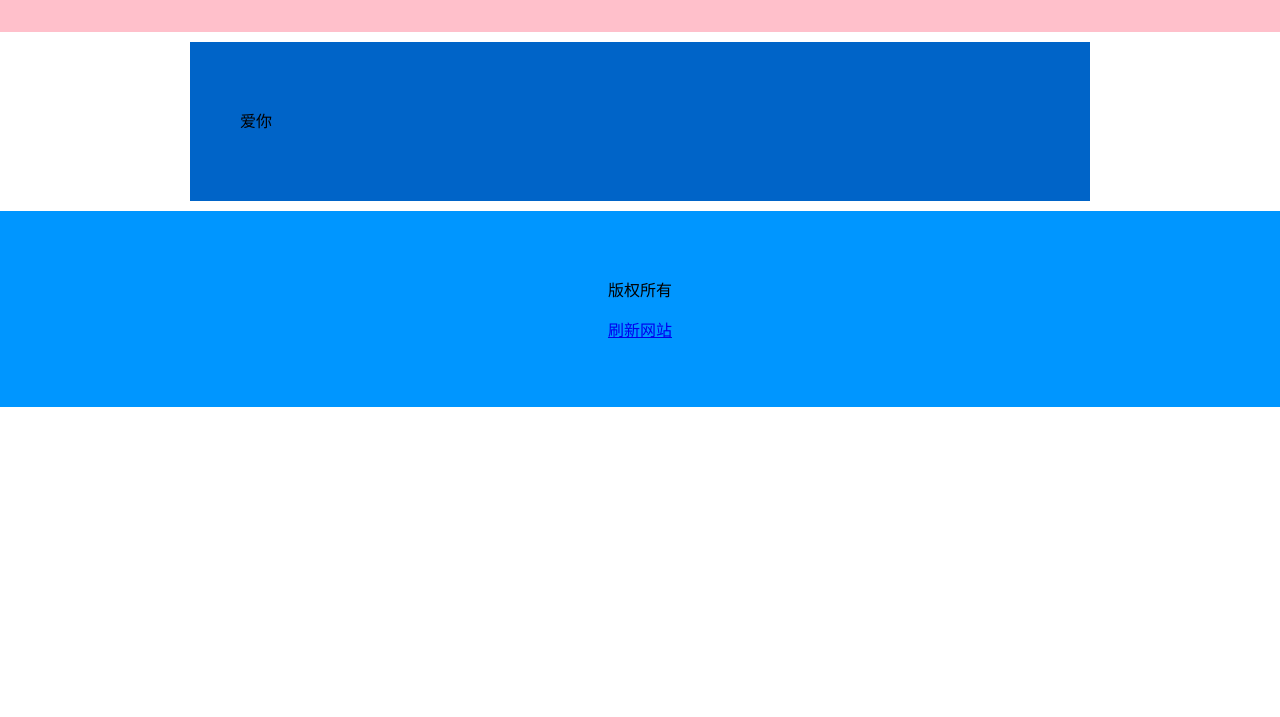
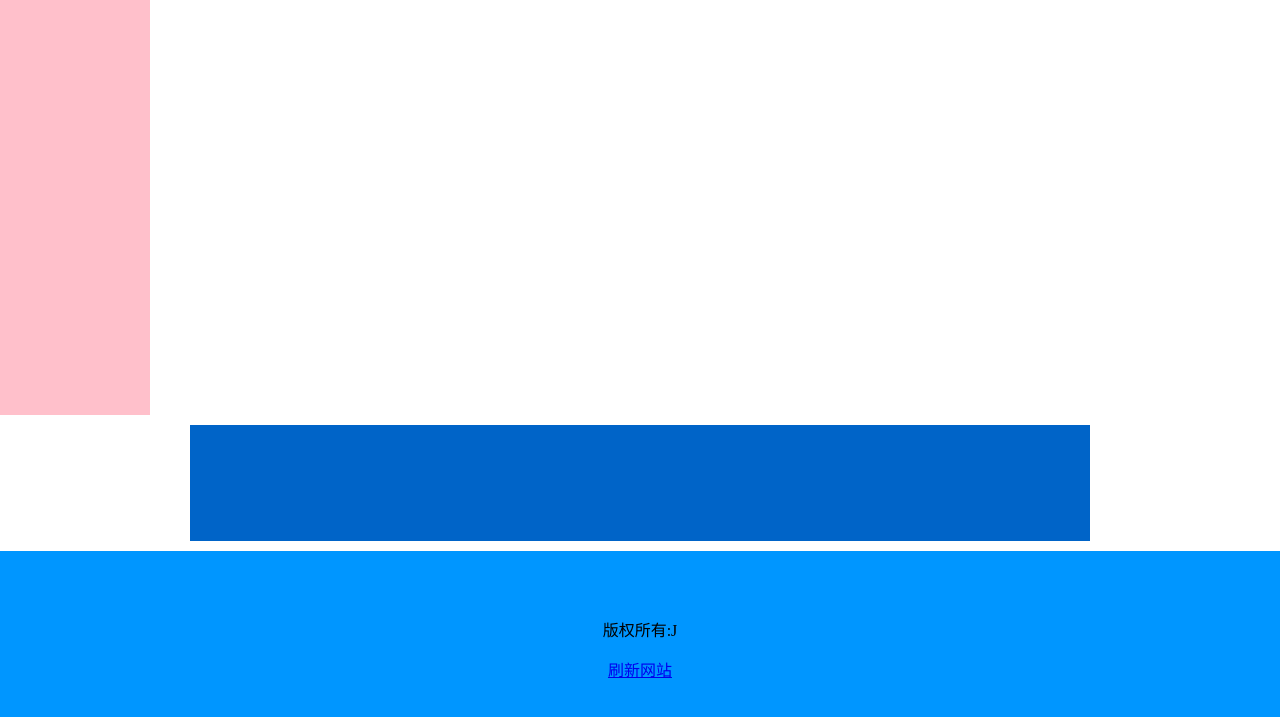
Before and after one commit to unicorncj/unicorn, a plain HTML site: page index.html in a window 1280 px wide. Shown: the part 185-902 px from the top of the page. Before the commit the page ends 800 px from the top, so only its background shows below. Drawn offline with Linux system fonts and the light colour scheme.

Commit message:
Update index.html

```diff
--- a/index.html
+++ b/index.html
@@ -3,7 +3,7 @@
   <head>
     <meta charset="utf-8">
     <meta name="viewport" content="width=device-width, initial-scale=1" />
-    <title>卡普的个人网站</title>
+    <title>J的个人网站</title>
     <style>
       body {
         margin: 0;
@@ -13,6 +13,8 @@
   <body stlye="margin: 0;">
     <div style="
       background-color: pink;
+      width: 50px;
+      height: 500px;
       text-align:center;
       padding:50px">
       <img alt="czj" src="https://gimg2.baidu.com/image_search/src=http%3A%2F%2Fimg.2qqtouxiang.com%2Fpic%2FTP9800_05.jpg&refer=http%3A%2F%2Fimg.2qqtouxiang.com&app=2002&size=f9999,10000&q=a80&n=0&g=0n&fmt=auto?sec=1660396341&t=62c89b990f65d5dce3d4e4e4c9c17a36"width="150px";hight="150px">
@@ -24,14 +26,14 @@
      padding: 50px;
      line-height: 1.7;
      ">
-      <p>爱你
+      <p></p>
     </div>
     <div style="
       background-color: rgb(0,150,500);
       text-align:center;
       padding:50px;
       font-size: 12px:">
-      <p>版权所有</p>
+      <p>版权所有:J</p>
       <a href="https://unicorncj.github.io/unicorn/">刷新网站</p>
   </body>
 </html>
```
